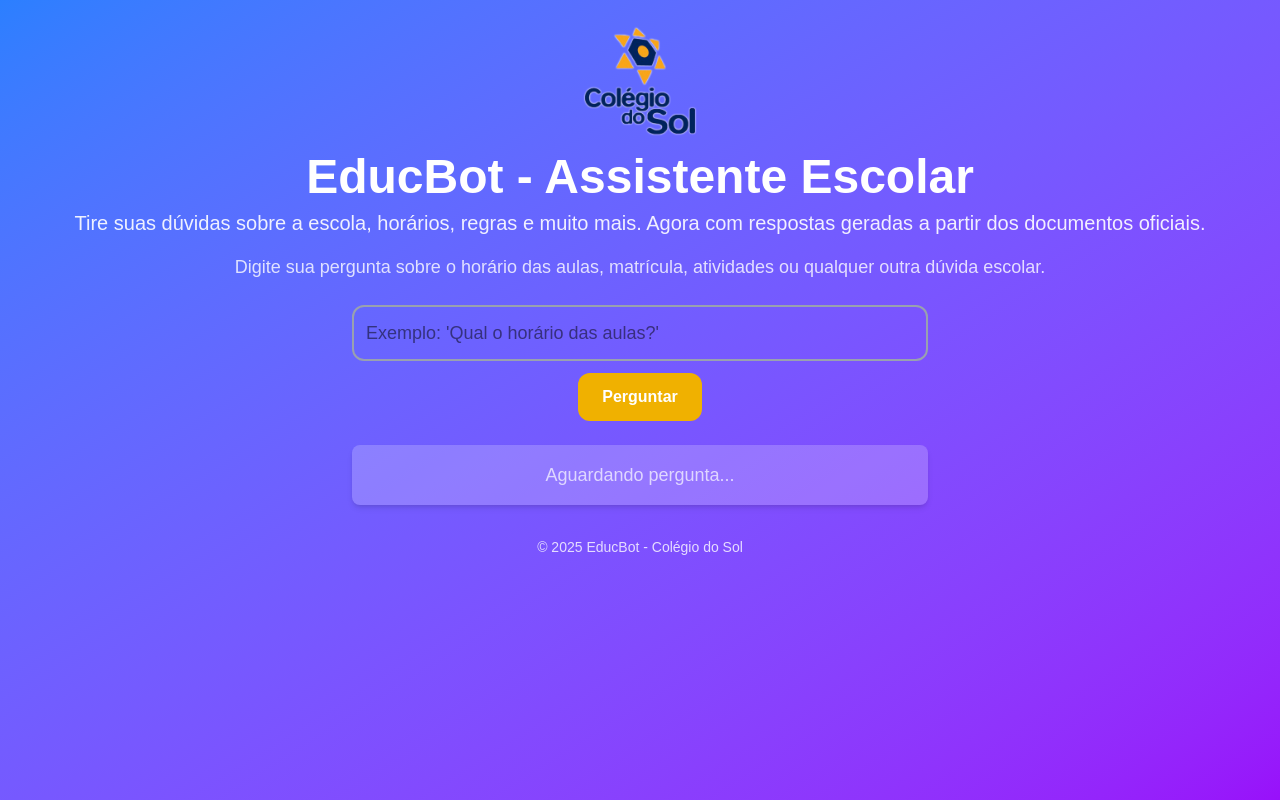
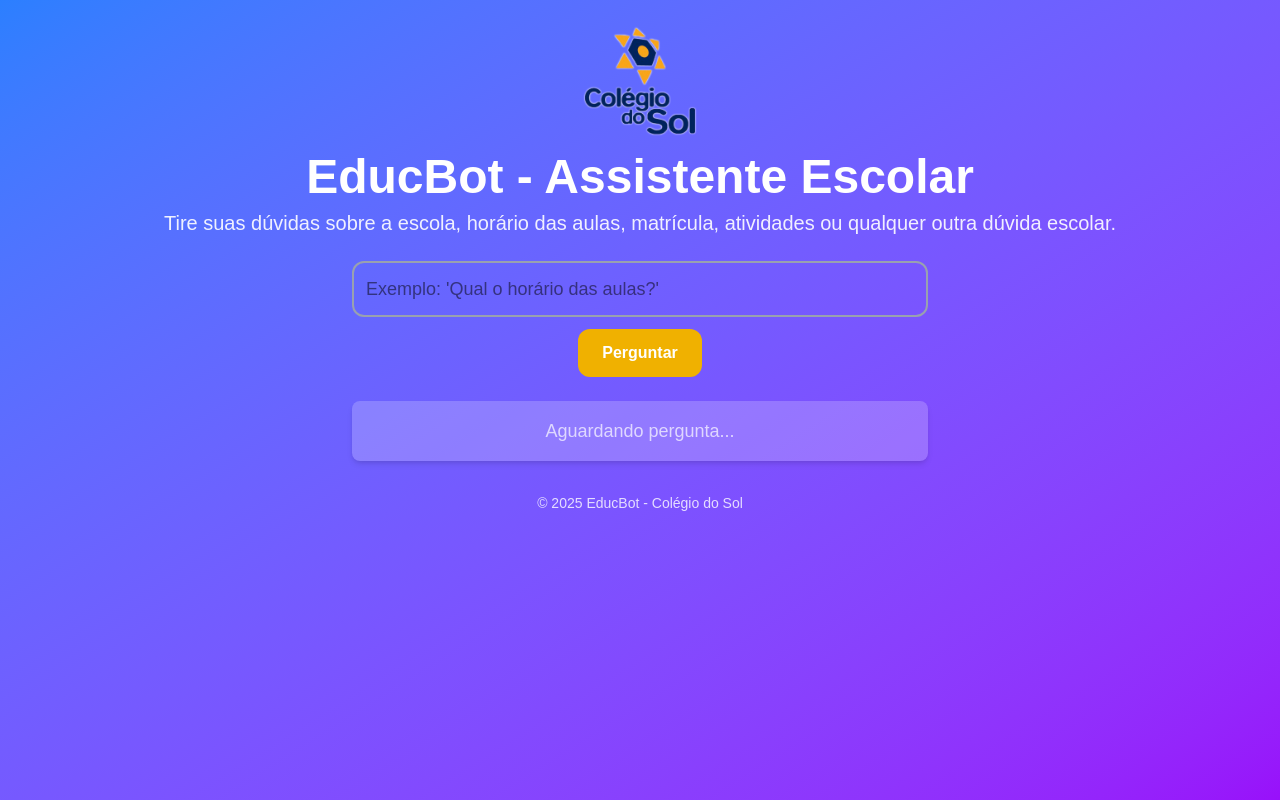
Before and after one commit to GustavoRFG/ragbot_front, a Next.js app: page / in a window 1280 px wide. Built offline with nearby package versions, Linux system fonts and the light colour scheme.

Commit message:
Projeto EducBot2

```diff
--- a/app/page.tsx
+++ b/app/page.tsx
@@ -41,11 +41,7 @@
 
       <h1 className="text-3xl sm:text-5xl font-bold mt-4 text-center">EducBot - Assistente Escolar</h1>
       <p className="text-lg sm:text-xl text-center mt-2 opacity-90">
-        Tire suas dúvidas sobre a escola, horários, regras e muito mais. Agora com respostas geradas a partir dos documentos oficiais.
-      </p>
-
-      <p className="mt-4 text-center text-sm sm:text-lg opacity-80">
-        Digite sua pergunta sobre o horário das aulas, matrícula, atividades ou qualquer outra dúvida escolar.
+        Tire suas dúvidas sobre a escola, horário das aulas, matrícula, atividades ou qualquer outra dúvida escolar.
       </p>
 
       <div className="w-full max-w-xl mt-6 flex flex-col items-center">
```
